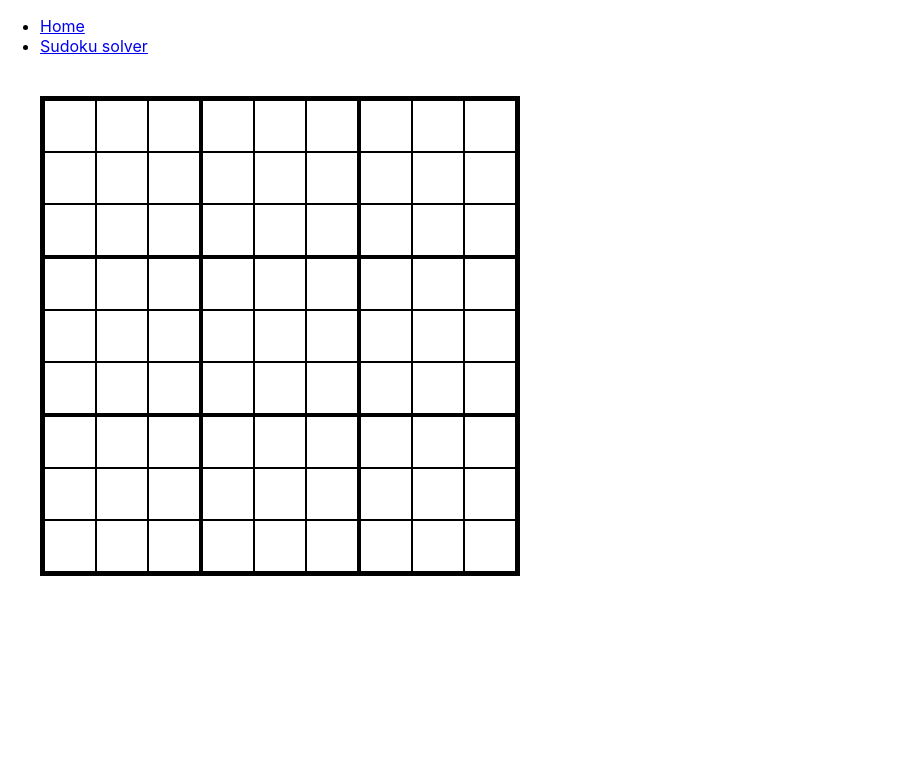
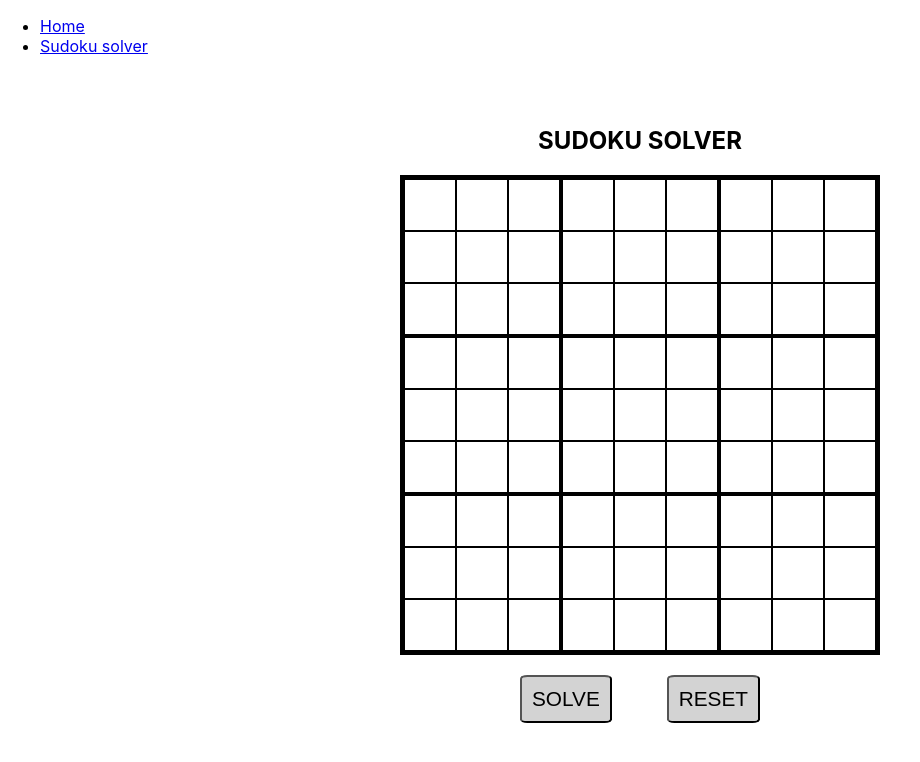
Before and after one commit to mikaels1997/PuzzleSolver, a React (Create React App) app in the folder ui/: page /sudoku in a window 1280 px wide. Shown: the top 762 px of the page, without its empty margins (0-920 px from the left). Built offline with nearby package versions, Linux system fonts and the light colour scheme; the HTML template or start-up script is replaced by a standard one.

Commit message:
Sudoku state handling

```diff
--- a/ui/package.json
+++ b/ui/package.json
@@ -6,6 +6,8 @@
     "@testing-library/jest-dom": "^5.16.5",
     "@testing-library/react": "^13.4.0",
     "@testing-library/user-event": "^13.5.0",
+    "mobx": "^6.9.0",
+    "mobx-react": "^7.6.0",
     "react": "^18.2.0",
     "react-dom": "^18.2.0",
     "react-scripts": "5.0.1",
--- /dev/null
+++ b/ui/src/components/sudoku/SudokuButtons.js
@@ -0,0 +1,10 @@
+import "css/SudokuPage.css"
+
+const SudokuButtons = ({state}) => {
+    return <div className="sudoku-button-div">
+        <button className="sudoku-button">SOLVE</button>
+        <button className="sudoku-button" onClick={() => state.resetDigits()}>RESET</button>
+    </div>;
+};
+
+export default SudokuButtons;
--- a/ui/src/components/sudoku/SudokuGrid.js
+++ b/ui/src/components/sudoku/SudokuGrid.js
@@ -1,49 +1,53 @@
-import "css/SudokuPage.css"
+import "css/SudokuPage.css";
+import { observer } from 'mobx-react';
 
 const SIZE = 9;
 
-const SudokuGrid = () => {
+const SudokuGrid = ({state}) => {
   const numArray = [...Array(SIZE/3).keys()];
-  return <div className="sudoku-main">
+  return <div className="sudoku-grid">
     {
       numArray.map(r => {
       return <div className="boxrow" key={r}>
-        <SudokuBox row={r} col={0}/>
-        <SudokuBox row={r} col={1}/>
-        <SudokuBox row={r} col={2}/>
+        <SudokuBox row={r} col={0} state={state}/>
+        <SudokuBox row={r} col={1} state={state}/>
+        <SudokuBox row={r} col={2} state={state}/>
       </div>})
     }
   </div>;
 };
 
-const SudokuBox = ({row, col}) => {
+const SudokuBox = ({row, col, state}) => {
   const numArray = [...Array(SIZE/3).keys()];
   return <div className="sudokubox">
     {
       numArray.map(r => {
         return <div className="boxrow" key={r}>
-          <SudokuCell row={3*row+r} col={3*col}/>
-          <SudokuCell row={3*row+r}  col={3*col+1}/>
-          <SudokuCell row={3*row+r}  col={3*col+2}/>
+          <SudokuCell row={3*row+r} col={3*col} state={state}/>
+          <SudokuCell row={3*row+r}  col={3*col+1} state={state}/>
+          <SudokuCell row={3*row+r}  col={3*col+2} state={state}/>
         </div>})
     }
   </div>;
 }
 
-const SudokuCell = ({row, col}) => {
+const SudokuCell = observer(({row, col, state}) => {
   return <input className="sudokucell"
+    value={state.numDict[`${row}-${col}`] ?? ""}
     maxLength={2}
-    onChange={changeInput}
+    onChange={(e) => changeInput(e, row, col, state)}
     onClick={handleClick}>
   </input>
-}
+});
 
-function changeInput(event) {
-  event.target.value = event.target.value.replace(/[^1-9]/g, "")
+function changeInput(event, row, col, state) {
+  event.preventDefault();
+  event.target.value = event.target.value.replace(/[^1-9]/g, "");
   if (event.target.value == "") return;
   const input = event.target;
   const inputValue = event.target.value;
   input.value = inputValue[inputValue.length - 1];
+  state.updateDigit(`${row}-${col}`, input.value);
 }
 
 function handleClick(event) {
--- a/ui/src/css/SudokuPage.css
+++ b/ui/src/css/SudokuPage.css
@@ -1,7 +1,18 @@
 .sudoku-main {
+    display: flex;
+    vertical-align: center;
+    flex-direction: column;
+    align-items: center;
+    margin-top: 50px;
+}
+
+.sudoku-view {
+    display: grid;
+}
+
+.sudoku-grid {
     border: 3px solid black;
     width: fit-content;
-    margin: 40px;
 }
 .sudokubox {
     border: 1px solid black;
@@ -18,3 +29,18 @@
     text-align: center;
     font-size: xx-large;
 }
+
+.sudoku-button-div {
+    display: flex;
+    margin-top: 20px;
+    justify-content: space-between;
+    width: 50%;
+    justify-self: center;
+}
+
+.sudoku-button {
+    background-color: lightgray;
+    padding: 10px;
+    border-radius: 8%;
+    font-size: 1.3rem;
+}
--- a/ui/src/pages/SudokuPage.js
+++ b/ui/src/pages/SudokuPage.js
@@ -1,9 +1,18 @@
 import SudokuGrid from "components/sudoku/SudokuGrid";
+import SudokuButtons from "components/sudoku/SudokuButtons";
+import SudokuState from "stores/sudoku/SudokuState";
 
 const SIZE = 9;
+const sudokuState = new SudokuState();
 
 const SudokuPage = () => {
-  return <SudokuGrid></SudokuGrid>
+  return <div className="sudoku-main">
+    <h2>SUDOKU SOLVER</h2>
+    <div className="sudoku-view">
+      <SudokuGrid state={sudokuState}/>
+      <SudokuButtons state={sudokuState}/>
+    </div>
+  </div>
 };
 
 export default SudokuPage;
--- /dev/null
+++ b/ui/src/stores/sudoku/SudokuState.jsx
@@ -0,0 +1,24 @@
+import { makeObservable, observable, action } from 'mobx';
+
+class SudokuState {
+  numDict = {};
+
+  constructor() {
+    this.numDict = {};
+    makeObservable(this, {
+        numDict: observable,
+        updateDigit: action,
+        resetDigits: action
+    });
+  }
+
+  updateDigit(key, value) {
+    this.numDict[key] = value;
+  }
+
+  resetDigits() {
+    this.numDict = {};
+  }
+}
+
+export default SudokuState;
```
Also changed, not shown: 1 other file (tests, documents, lock files or other folders).
